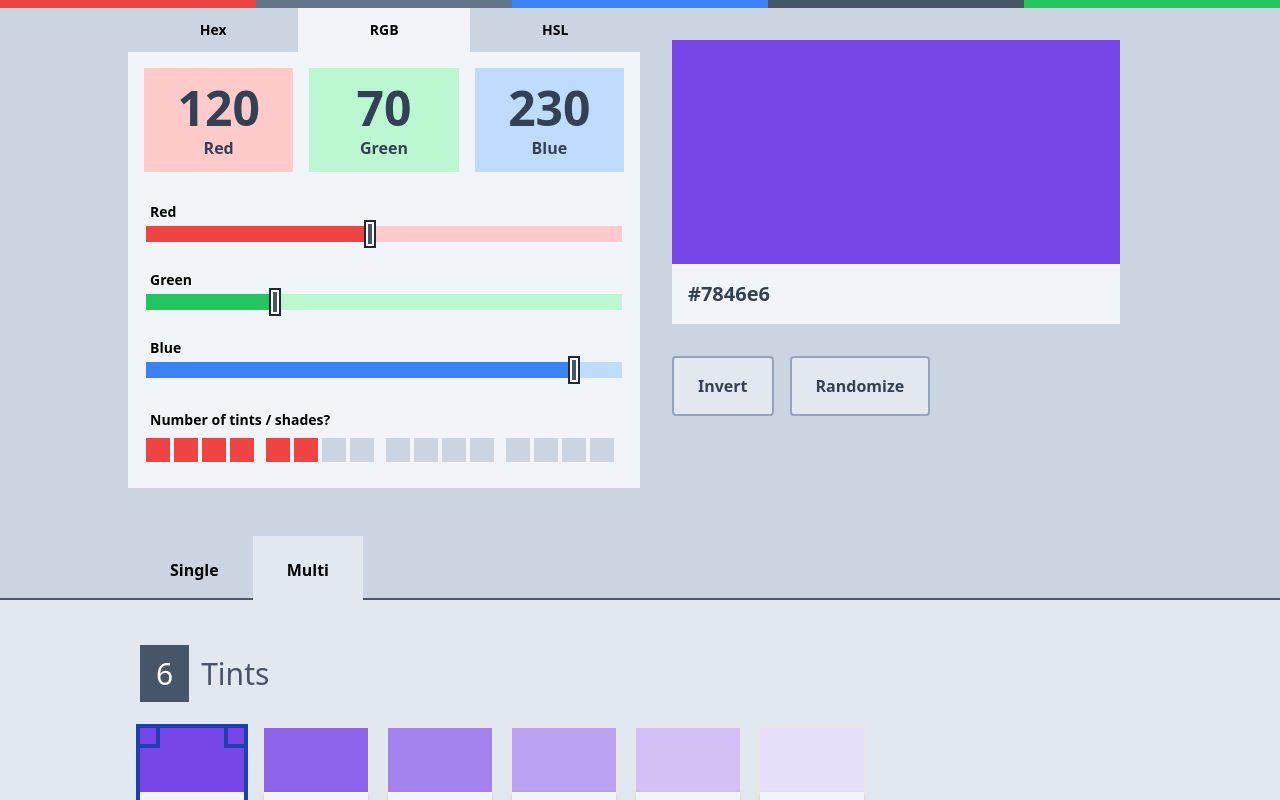
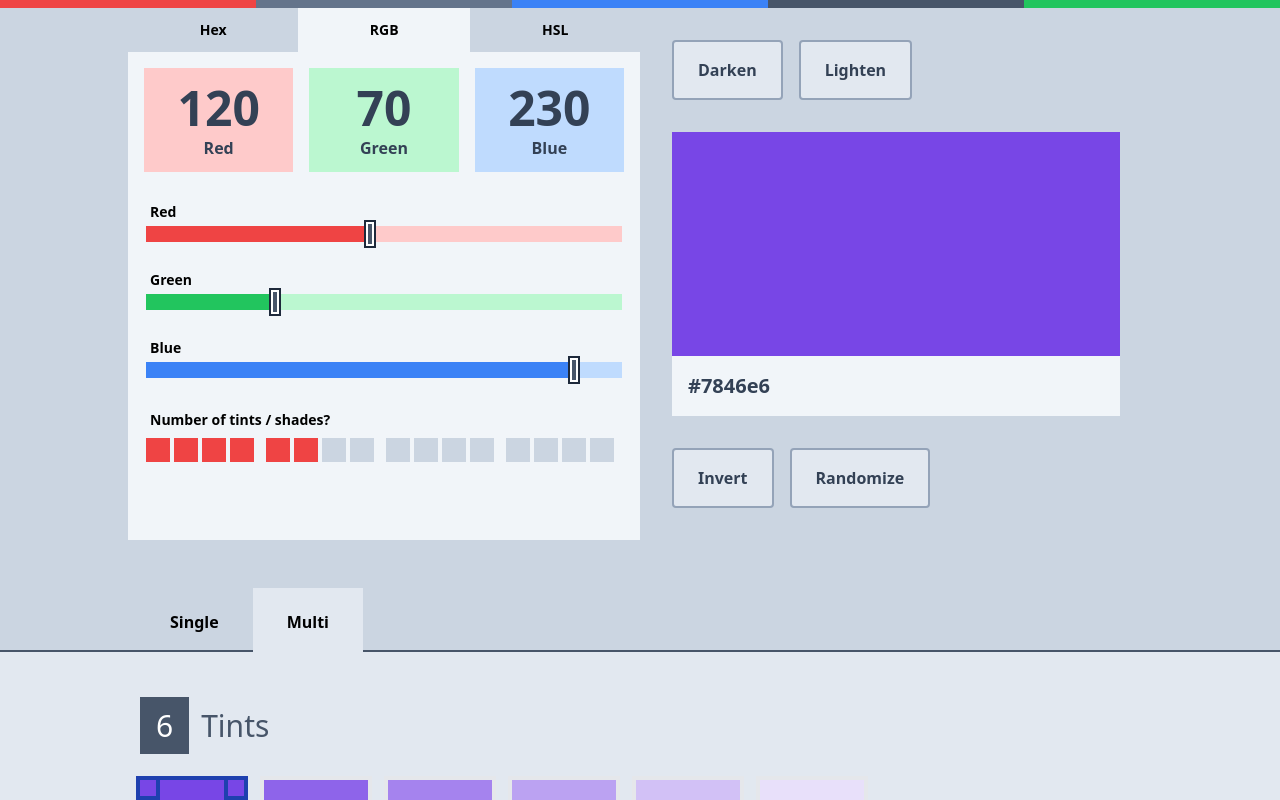
Before and after one commit to reactry/shades, a React (Create React App) app: page / in a window 1280 px wide. Shown: the top 800 px of the page. Built offline with nearby package versions, Linux system fonts and the light colour scheme.

Commit message:
Added Darken and Lighten buttons * implemented utils darken() and lighten() * implemented darkenColor() and lightenColor()

```diff
--- a/src/MainComponent/Input/BigBox.js
+++ b/src/MainComponent/Input/BigBox.js
@@ -6,6 +6,7 @@ import BigButton from '../../BigButton';
 
 export default function BigBox ({
 	red, green, blue,
+	darkenColor, lightenColor,
 	invertColor, randomizeColor
 }) {
 
@@ -16,6 +17,10 @@ export default function BigBox ({
 
 	return (
 		<div className="BigBox px-8 py-8">
+			<div className="pb-8 flex">
+				<BigButton title="Darken" handleClick={darkenColor} />
+				<BigButton title="Lighten" handleClick={lightenColor} />
+			</div>
 			<div>
 				<div className="h-40 md:h-56" style={style}></div>
 				<div className="bg-slate-100 px-4 py-4 text-slate-700 font-bold text-xl">{hex}</div>
--- a/src/MainComponent/Input/ColorInput.js
+++ b/src/MainComponent/Input/ColorInput.js
@@ -8,6 +8,8 @@ import NSelector from './NSelector';
 import HexTab from './HexTab';
 import RGBTab from './RGBTab';
 import HSLTab from './HSLTab';
+
+import {darken, lighten} from '../../Utils';
 
 const tabs = [
 	{
@@ -36,6 +38,18 @@ export default function ColorInput ({
 	function randomizeGreen () {setGreen(Math.floor(Math.random() * 255));}
 	function randomizeBlue () {setBlue(Math.floor(Math.random() * 255));}
 
+	function darkenColor () {
+		setRed(darken(red));
+		setGreen(darken(green));
+		setBlue(darken(blue));
+	}
+
+	function lightenColor () {
+		setRed(lighten(red));
+		setGreen(lighten(green));
+		setBlue(lighten(blue));
+	}
+
 	function invertColor () {
 		setRed(255 - red); setGreen(255 - green); setBlue(255 - blue);
 	}
@@ -47,7 +61,11 @@ export default function ColorInput ({
 		setRed(r); setGreen(g); setBlue(b);
 	}
 
-	let bigBoxProps = {red, green, blue, invertColor, randomizeColor};
+	let bigBoxProps = {
+		red, green, blue,
+		darkenColor, lightenColor,
+		invertColor, randomizeColor
+	};
 
 	function changeX (x, setX, change) {
 		let newX = x + change;
--- a/src/Utils.js
+++ b/src/Utils.js
@@ -44,3 +44,18 @@ export function getTintsAndShades (red, green, blue, n) {
 	let shades = getShades(red, green, blue, n);
 	return [...tints, ...shades];
 }
+
+
+
+export function darken (x) {
+	return Math.floor(x * 0.9);
+}
+
+export function lighten (x) {
+	if (x < 20) {
+		return (x + 2)
+	} else {
+		let y = Math.floor(x * 1.1);
+		return (y < 255) ? y : 255;
+	}
+}
```
